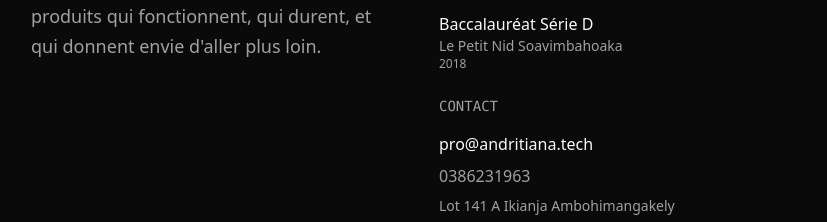
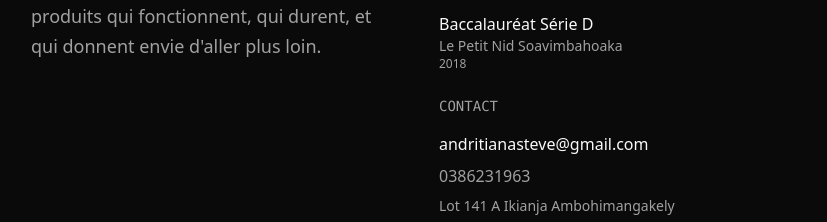
Before and after one commit to andritianaa/minimalist-portfolio, a Next.js app: page / in a window 1280 px wide. Shown: the part 1200-1422 px from the top of the page, without its empty margins (225-1052 px from the left). Built offline with nearby package versions, Linux system fonts and the light colour scheme.

Commit message:
change email

```diff
--- a/app/page.tsx
+++ b/app/page.tsx
@@ -261,10 +261,10 @@ export default function Home() {
                   <div className="space-y-2">
                     <Link
                       target="_blank"
-                      href="mailto:pro@andritiana.tech"
+                      href="mailto:andritianasteve@gmail.com"
                       className="flex items-center gap-2 text-foreground hover:text-muted-foreground transition-colors"
                     >
-                      <span>pro@andritiana.tech</span>
+                      <span>andritianasteve@gmail.com</span>
                     </Link>
                     <div className="text-muted-foreground">0386231963</div>
                     <div className="text-muted-foreground text-sm">
@@ -1068,11 +1068,11 @@ export default function Home() {
                 <div className="space-y-4">
                   <Link
                     target="_blank"
-                    href="mailto:pro@andritiana.tech"
+                    href="mailto:andritianasteve@gmail.com"
                     className="group flex items-center gap-3 text-foreground hover:text-muted-foreground transition-colors duration-300"
                   >
                     <span className="text-base sm:text-lg">
-                      pro@andritiana.tech
+                      andritianasteve@gmail.com
                     </span>
                     <svg
                       className="w-5 h-5 transform group-hover:translate-x-1 transition-transform duration-300"
```
Also changed, not shown: 1 other file (tests, documents, lock files or other folders).
